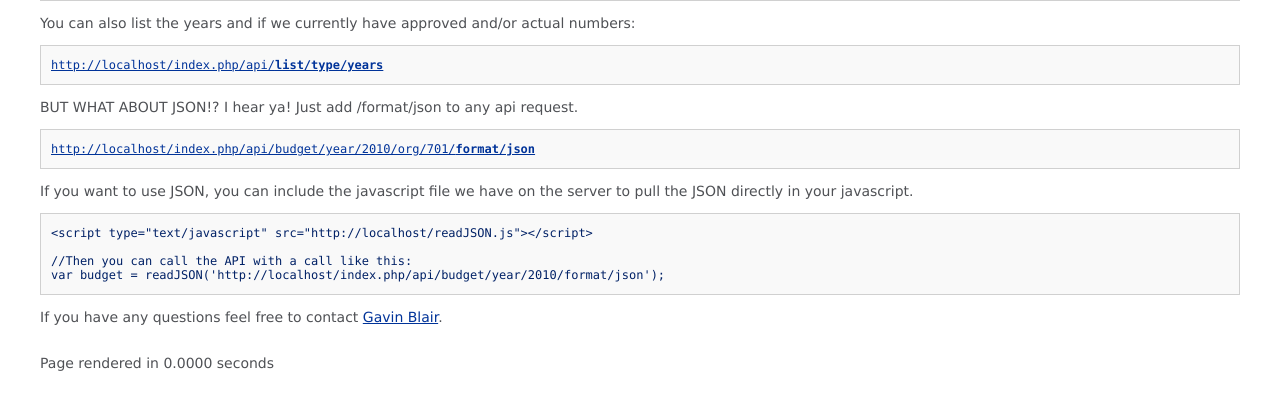
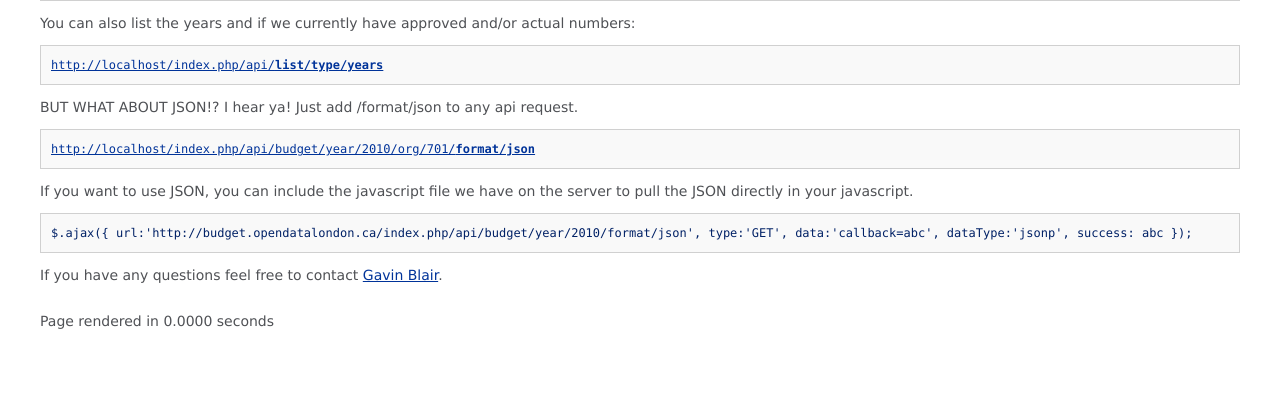
Before and after one commit to rtraction/citybudget, a CodeIgniter app: page / in a window 1280 px wide. Shown: the part 352-762 px from the top of the page. Run offline with CodeIgniter, Linux system fonts and the light colour scheme.

```diff
--- a/application/views/welcome_message.php
+++ b/application/views/welcome_message.php
@@ -62,10 +62,13 @@ code {
 <p>BUT WHAT ABOUT JSON!? I hear ya! Just add /format/json to any api request.</p>
 <code><a href="<?php echo site_url('api/budget/year/2010/org/701/format/json'); ?>"><?php echo site_url(); ?>/api/budget/year/2010/org/701/<strong>format/json</strong></a></code>
 <p>If you want to use JSON, you can include the javascript file we have on the server to pull the JSON directly in your javascript.</p>
-<code>&lt;script type=&quot;text/javascript&quot; src=&quot;<?php echo base_url(); ?>readJSON.js&quot;&gt;&lt;/script&gt;
-<br /><br />//Then you can call the API with a call like this:
-<br />var budget = readJSON(&#39;<?php echo site_url(); ?>/api/budget/year/2010/format/json&#39;);
-</code>
+<code>$.ajax({
+		  url:&#39;http://budget.opendatalondon.ca/index.php/api/budget/year/2010/format/json&#39;,
+		  type:&#39;GET&#39;,
+		  data:&#39;callback=abc&#39;,
+		  dataType:&#39;jsonp&#39;,
+		  success: abc
+		});</code>
 
 
 <p>If you have any questions feel free to contact <a href="mailto:gavin.blair+citybudget@rtraction.com">Gavin Blair</a>.</p>
```
